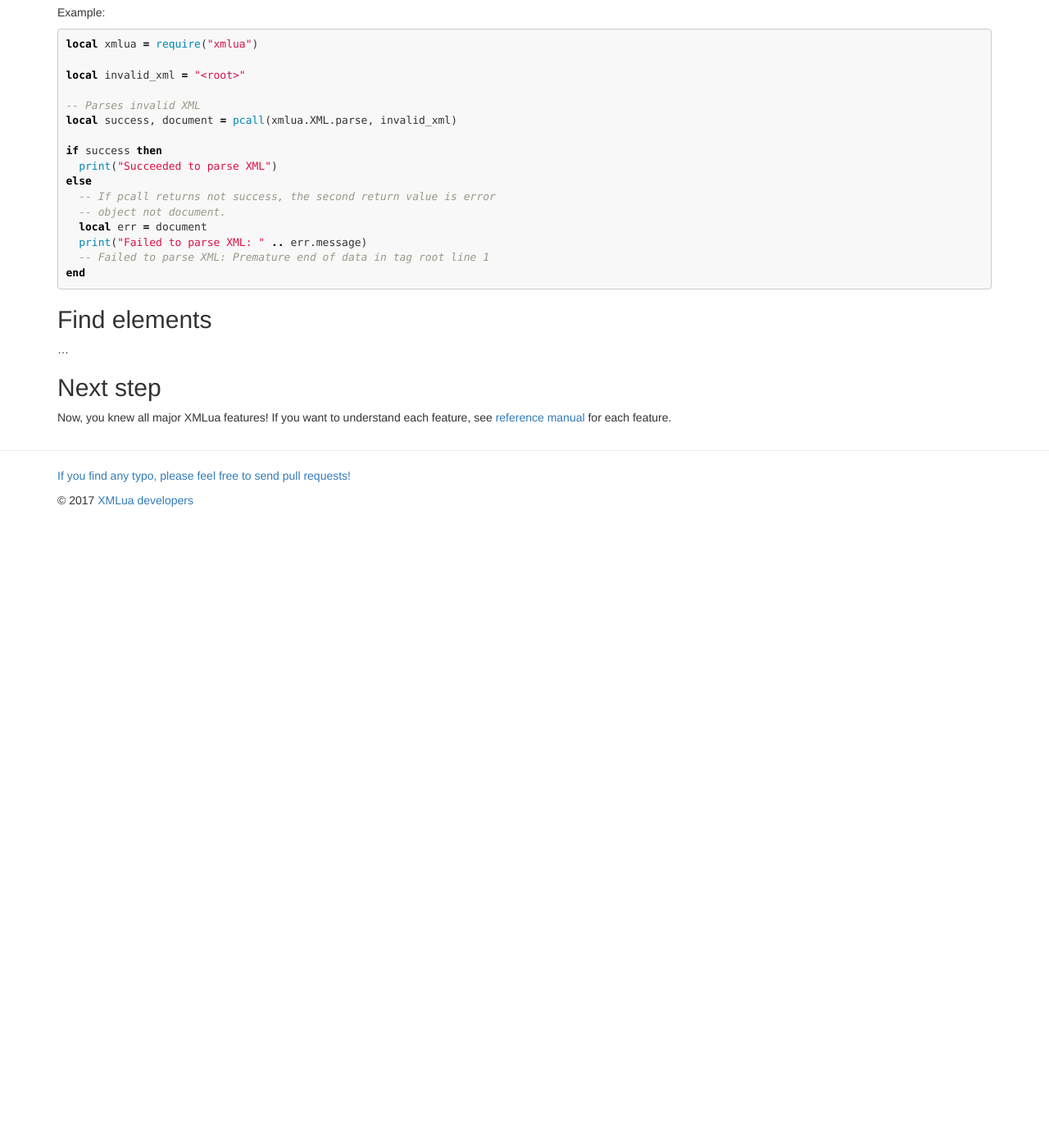
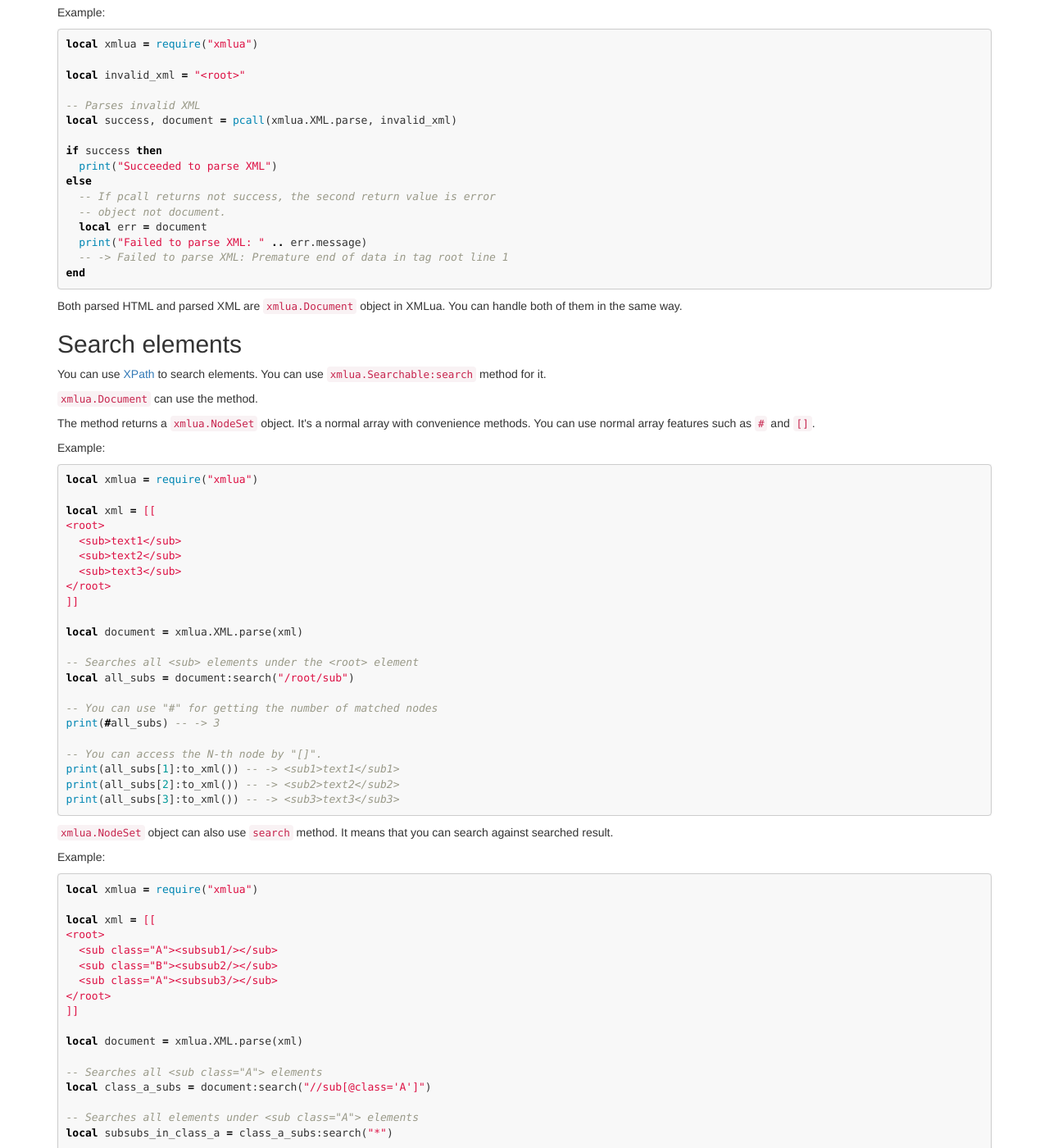
Before and after one commit to clear-code/xmlua, a Jekyll site: the page built from docs/tutorial/index.md, in a window 1280 px wide and 1400 px high, scrolled down 1776 px. Shown: the whole window at 82% size. Built offline with Jekyll 4.4.1, drawn with Linux system fonts in a browser that asks for light colours; before the commit the page ends 2406 px from its top, so only the background shows below that; some of the changed text lies outside the part shown.

Commit message:
doc tutorial: add how to search elements

````diff
--- a/docs/tutorial/index.md
+++ b/docs/tutorial/index.md
@@ -6,7 +6,7 @@ title: Tutorial
 
 This document describes how to use XMLua step by step. If you don't install XMLua yet, [install][install] XMLua before you read this document.
 
-## Parsing a document
+## Parse a document
 
 You need to parse document at first to use XMLua. XMLua supports HTML document and XML document.
 
@@ -118,11 +118,154 @@ else
   -- object not document.
   local err = document
   print("Failed to parse XML: " .. err.message)
-  -- Failed to parse XML: Premature end of data in tag root line 1
+  -- -> Failed to parse XML: Premature end of data in tag root line 1
 end
 ```
 
-## Find elements
+Both parsed HTML and parsed XML are [`xmlua.Document`][document] object in XMLua. You can handle both of them in the same way.
+
+## Search elements
+
+You can use [XPath][xpath] to search elements. You can use [`xmlua.Searchable:search`][searchable-search] method for it.
+
+[`xmlua.Document`][document] can use the method.
+
+The method returns a [`xmlua.NodeSet`][node-set] object. It's a normal array with convenience methods. You can use normal array features such as `#` and `[]`.
+
+Example:
+
+```lua
+local xmlua = require("xmlua")
+
+local xml = [[
+<root>
+  <sub>text1</sub>
+  <sub>text2</sub>
+  <sub>text3</sub>
+</root>
+]]
+
+local document = xmlua.XML.parse(xml)
+
+-- Searches all <sub> elements under the <root> element
+local all_subs = document:search("/root/sub")
+
+-- You can use "#" for getting the number of matched nodes
+print(#all_subs) -- -> 3
+
+-- You can access the N-th node by "[]".
+print(all_subs[1]:to_xml()) -- -> <sub1>text1</sub1>
+print(all_subs[2]:to_xml()) -- -> <sub2>text2</sub2>
+print(all_subs[3]:to_xml()) -- -> <sub3>text3</sub3>
+```
+
+[`xmlua.NodeSet`][node-set] object can also use `search` method. It means that you can search against searched result.
+
+Example:
+
+```lua
+local xmlua = require("xmlua")
+
+local xml = [[
+<root>
+  <sub class="A"><subsub1/></sub>
+  <sub class="B"><subsub2/></sub>
+  <sub class="A"><subsub3/></sub>
+</root>
+]]
+
+local document = xmlua.XML.parse(xml)
+
+-- Searches all <sub class="A"> elements
+local class_a_subs = document:search("//sub[@class='A']")
+
+-- Searches all elements under <sub class="A"> elements
+local subsubs_in_class_a = class_a_subs:search("*")
+
+print(#subsubs_in_class_a) -- -> 2
+
+-- It's /root/sub[@class="A"]/subsub1
+print(subsubs_in_class_a[1]:to_xml())
+-- <subsub1/>
+
+-- It's /root/sub[@class="A"]/subsub3
+print(subsubs_in_class_a[2]:to_xml())
+-- <subsub3/>
+```
+
+The `search` method is [`xmlua.NodeSet:search`][node-set-search]. It's not [`xmlua.Searchable:search`][searchable-search] method.
+
+You can also use [`xmlua.Searchable:search`][searchable-search] method against element.
+
+Example:
+
+```lua
+local xmlua = require("xmlua")
+
+local xml = [[
+<root>
+  <sub>text1</sub>
+  <sub>text2</sub>
+  <sub>text3</sub>
+</root>
+]]
+
+local document = xmlua.XML.parse(xml)
+
+-- Searches the <root> element
+local roots = document:search("/root")
+local root = roots[1]
+
+-- Searches all <sub> elements under the <root> element
+local all_subs = root:search("sub")
+
+-- You can use "#" for getting the number of matched nodes
+print(#all_subs) -- -> 3
+
+-- You can access the N-th node by "[]".
+print(all_subs[1]:to_xml()) -- -> <sub1>text1</sub1>
+print(all_subs[2]:to_xml()) -- -> <sub2>text2</sub2>
+print(all_subs[3]:to_xml()) -- -> <sub3>text3</sub3>
+```
+
+`search` may fail. For example. it fails with invalid XPath. If it fails, it raises an error.
+
+Here is the error structure:
+
+```lua
+{
+  message = "Error details",
+}
+```
+
+If you need to assume that XPath may be invalid, you need to handle error with `pcall`.
+
+Example:
+
+```lua
+local xmlua = require("xmlua")
+
+local xml = "<root/>"
+
+local document = xmlua.XML.parse(xml)
+
+local invalid_xpath = "..."
+local success, node_set = pcall(function()
+  return document:search(invalid_xpath)
+end)
+
+if success then
+  print("Succeeded to search by XPath")
+else
+  -- If pcall returns not success, the second return value is error
+  -- object not node set.
+  local err = node_set
+  print("Failed to search by XPath: " .. err.message)
+  -- -> Failed to search by XPath: Invalid expression
+end
+```
+
+## Get attribute
 
 ...
 
@@ -137,4 +280,14 @@ Now, you knew all major XMLua features! If you want to understand each feature,
 
 [xml-parse]:../reference/xml.html#parse
 
+[document]:../reference/document.html
+
+[xpath]:https://www.w3.org/TR/xpath/
+
+[searchable-search]:../reference/searchable.html#search
+
+[node-set]:../reference/node-set.html
+
+[node-set-search]:../reference/node-set.html#search
+
 [reference]:../reference/
````
Also changed, not shown: 1 other file.
